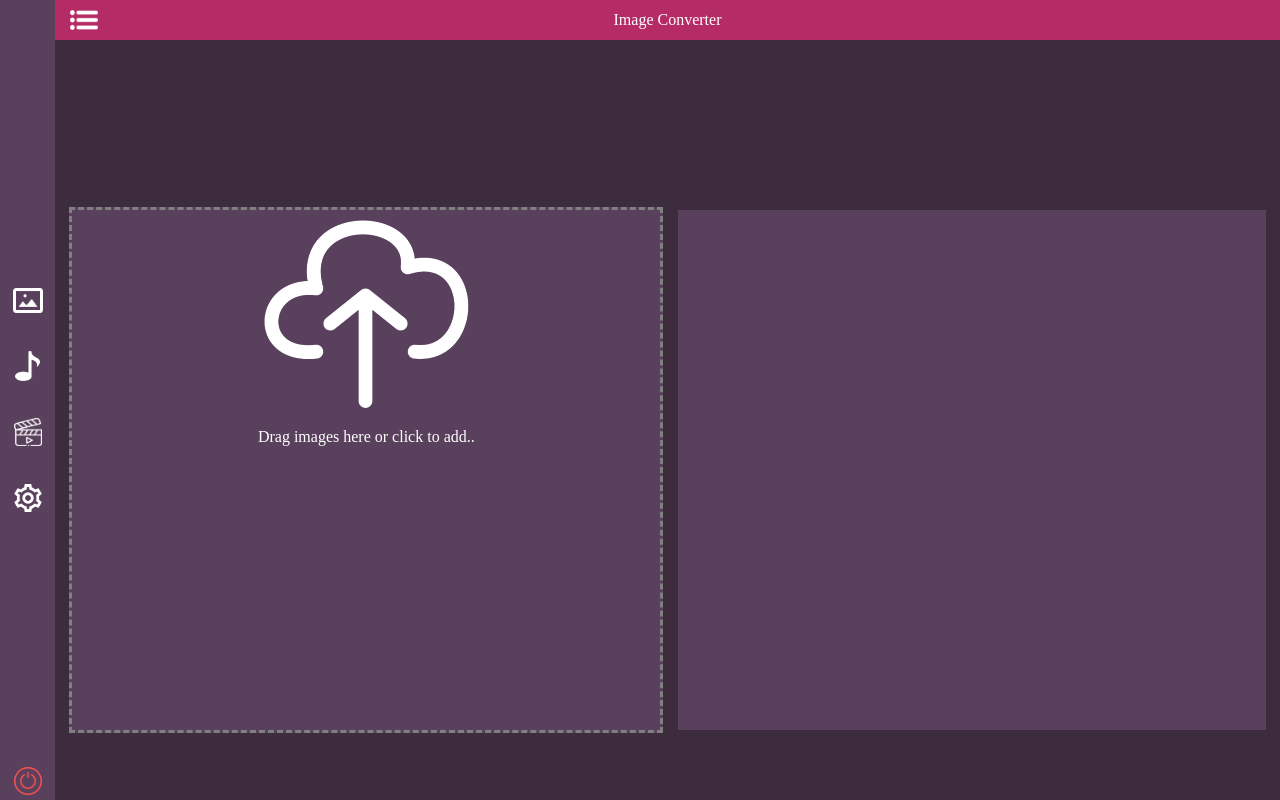
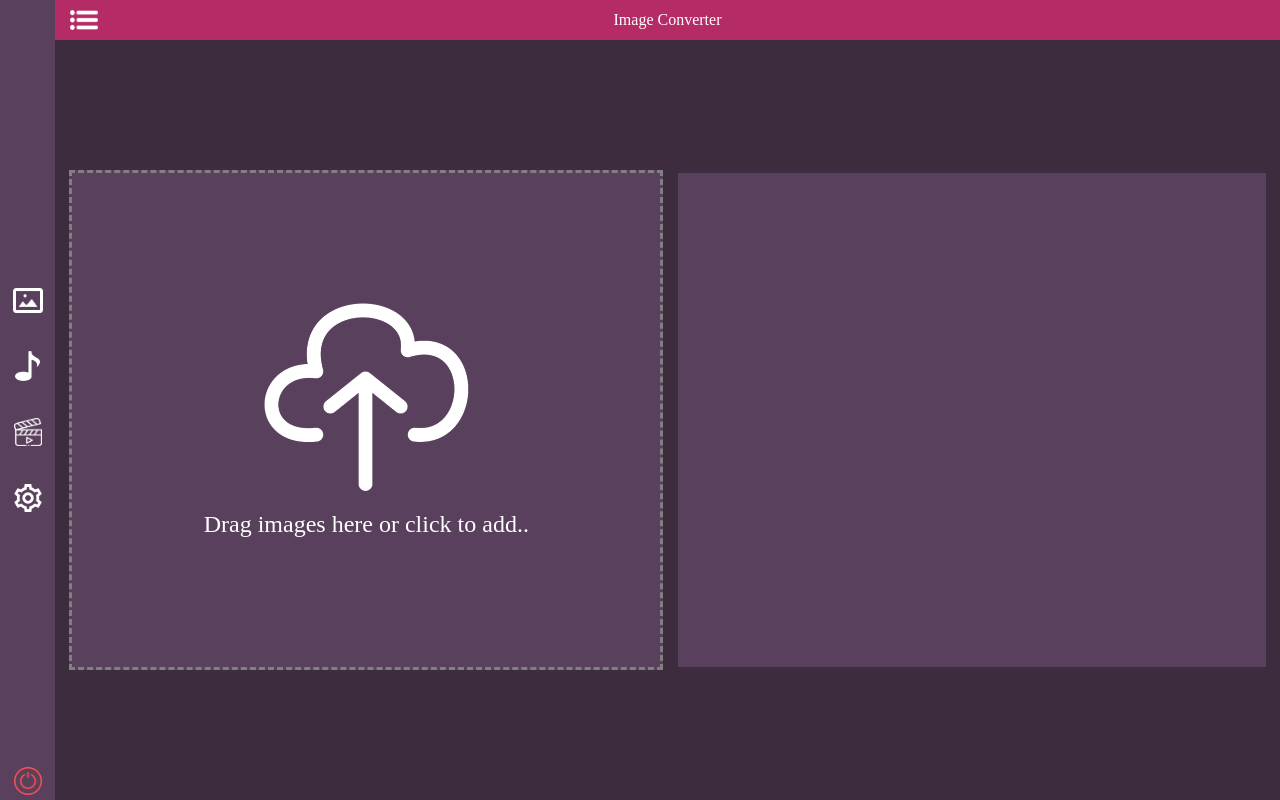
Before and after one commit to M-Facey/AlmostAnyConverter, a plain HTML site: page web/index.html in a window 1280 px wide. Drawn offline with nearby package versions, Linux system fonts and the light colour scheme.

Commit message:
removed useless code and cleaned up the style a bit

```diff
--- a/web/index.html
+++ b/web/index.html
@@ -28,6 +28,7 @@
 
     </div>
 
+    <div class="container">
         <div id="main-title">
             <img src="assets/menu-white.png" width=28px height=20px alt="">
             Image Converter
@@ -35,8 +36,6 @@
                 <button onclick="">convert</button>
             </template>
         </div>
-
-    <div class="container">
         <div id="main-content">
             <div id="dragarea" class='drag-area'>
                 <template v-if='!files.length'>
--- a/web/styles/main.css
+++ b/web/styles/main.css
@@ -19,7 +19,7 @@ body {
 #sidenav {
     background:var(--primaryAccent);
     width:55px;
-    height:100%;
+    height:100vh;
     display:flex;
     flex-direction: column;
     align-items: center;
@@ -43,13 +43,13 @@ body {
 
 /* Each item in the sidenavigationbar */
 .sidenav-item {
+    /* do something here */
 }
 
 /* Power button */
 #power {
     position: absolute;
     bottom:5px;
-
 }
 
 /* Title bar container */
@@ -57,13 +57,11 @@ body {
     background:var(--primaryColor);
     color:white;
     height:40px;
-    position: absolute;
     display:flex;
+    position: relative;
     align-items: center;
     justify-content: center;
-    top:0px;
-    left:55px;
-    width: calc(100% - 55px);
+    width: 100%;
 }
 
 /* The title bar burger icon */
@@ -87,8 +85,8 @@ body {
 /* Absolutely positioned container with the main content as child */
 .container {
     position: absolute;
+    top: 0px;
     left:55px;
-    top:40px;
     width:calc(100% - 55px);
     height:100%;
 }
@@ -96,9 +94,8 @@ body {
 /* Container for the main content of the app */
 #main-content {
     width:100%;
-    height:100%;
+    height: calc(100% - 40px);
     position:relative;
-    padding-top:30px;
     overflow: hidden;
     display: flex;
     align-items: center;
@@ -114,6 +111,10 @@ body {
     min-height:250px;
     position: relative;
     border: 3px var(--borderStyle) grey;
+    display: flex;
+    flex-direction: column;
+    align-items: center;
+    justify-content: center;
 }
 
 /* Invisible file input button */
@@ -127,9 +128,6 @@ body {
 /* Upload image */
 #dragarea img {
     display:block;
-    margin:auto;
-    margin-top:10px;
-    margin-bottom:20px;
 }
 
 /* Drag here text */
@@ -137,6 +135,8 @@ body {
     color:white;
     text-align: center;
     display:block;
+    margin-top: 20px;
+    font-size: 24px;
 }
 
 .isdraggedover {
```
Lines whose indentation alone changed are shown as unchanged.
